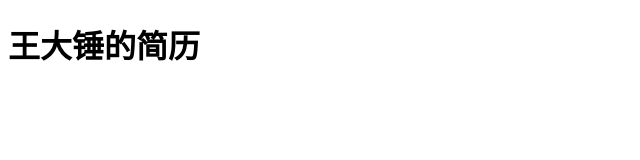
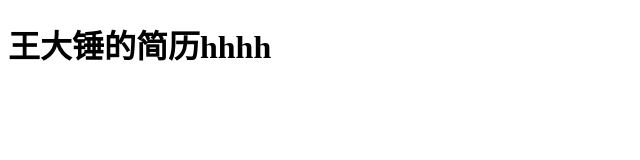
Before and after one commit to luolinzhen/wangdachui, a plain HTML site: page index.html in a window 1280 px wide. Shown: the whole page, without its empty margins (0-640 px from the left). Drawn offline with Linux system fonts and the light colour scheme.

Commit message:
更新内容

```diff
--- a/index.html
+++ b/index.html
@@ -4,7 +4,7 @@
 <meta charset='UTF-8'><meta name='viewport' content='width=device-width initial-scale=1'>
 <title></title>
 </head>
-<body><h1 id='王大锤'>王大锤的简历</h1>
+<body><h1 id='王大锤'>王大锤的简历hhhh</h1>
 <p>&nbsp;</p>
 </body>
 </html>
```
